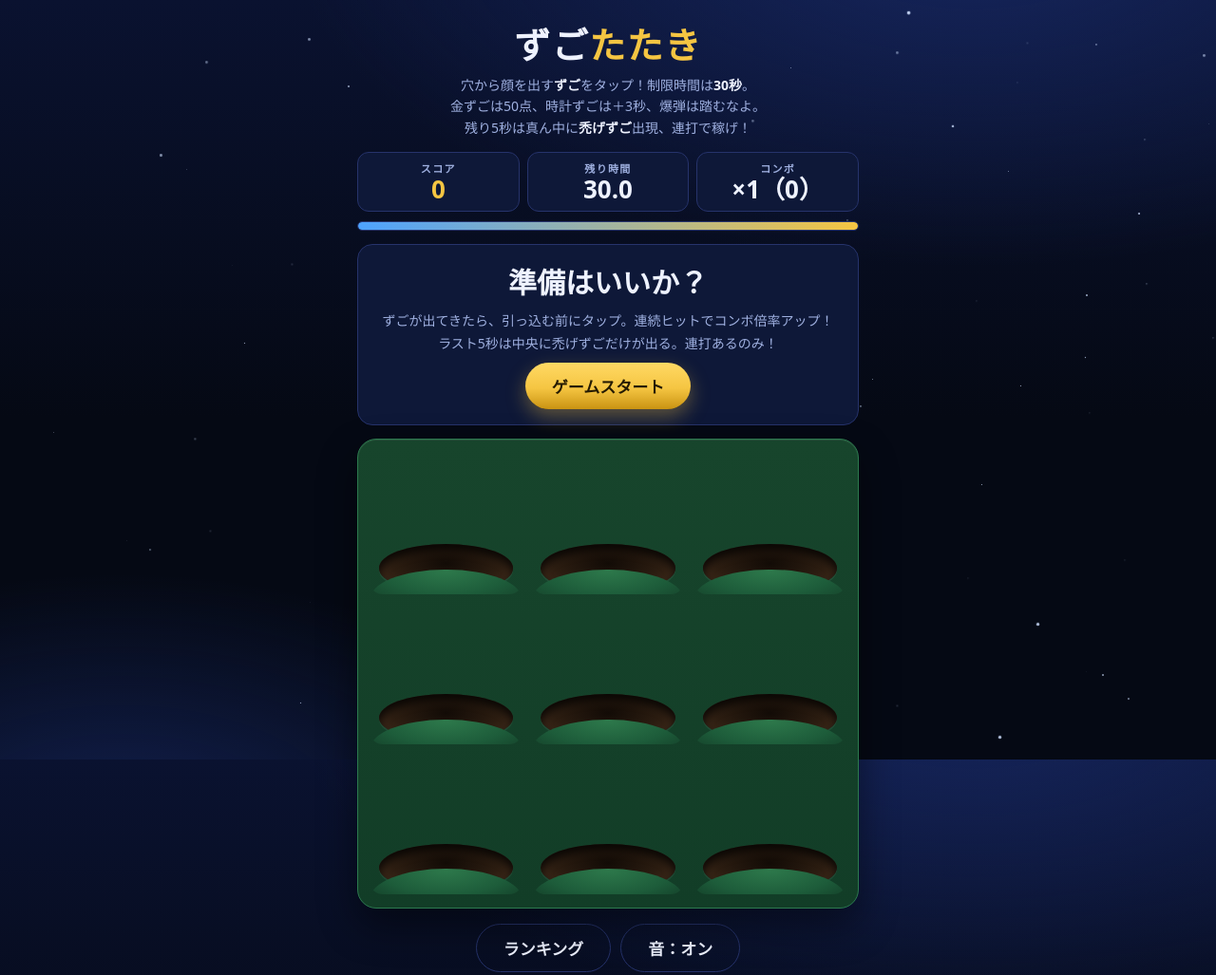
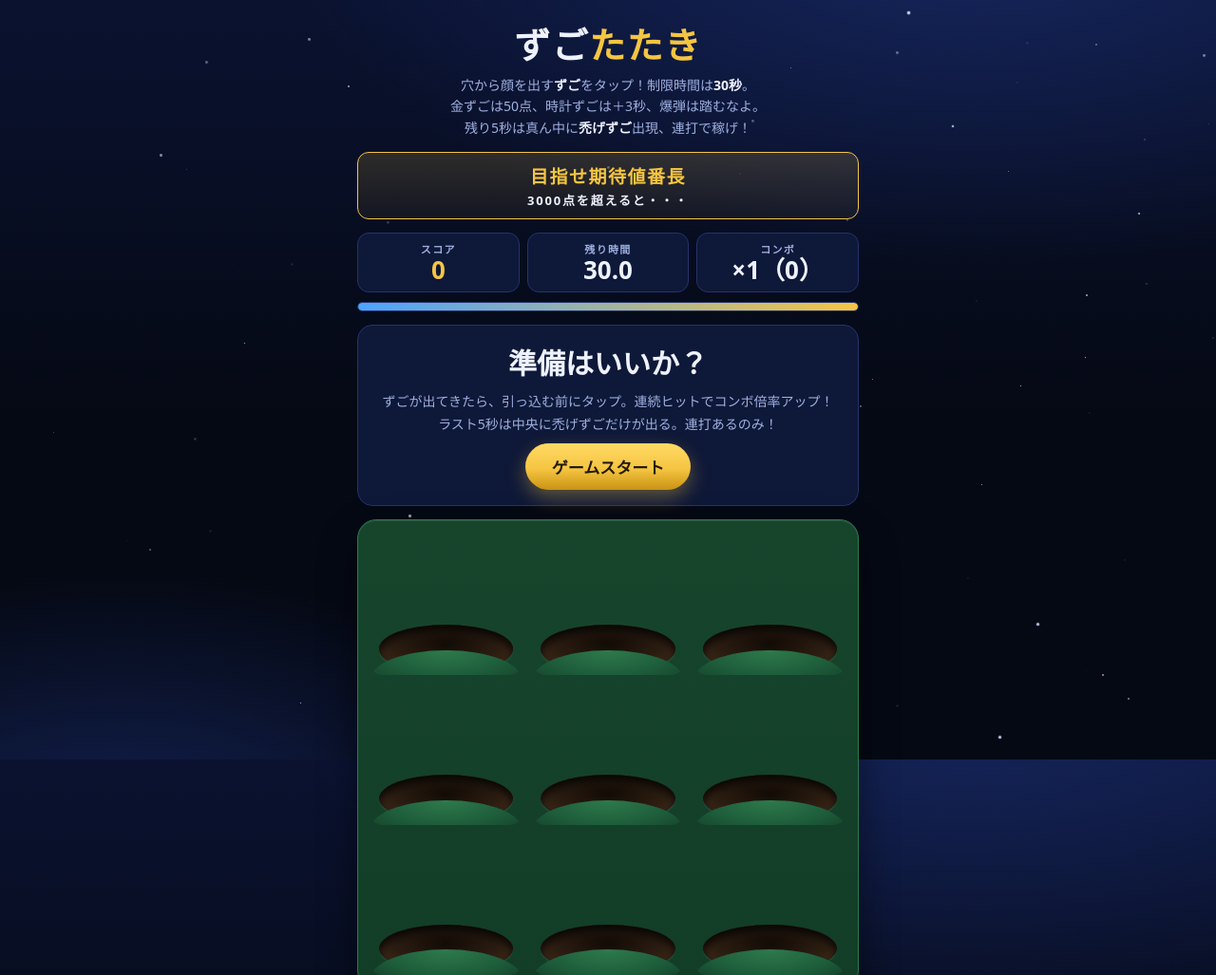
Before and after one commit to kazuya69390756-droid/zugomoguratataki, a plain HTML site: page index.html in a window 1280 px wide. Shown: the top 1027 px of the page at 95% size. Drawn offline with Linux system fonts and the light colour scheme.

Commit message:
スタート画面に煽り文句「目指せ期待値番長／3000点を超えると・・・」を追加

```diff
--- a/index.html
+++ b/index.html
@@ -55,6 +55,13 @@
       }
       h1 .gold{ color:var(--gold); }
       .sub{ margin:6px 0 0; color:var(--ink-dim); font-size:14px; line-height:1.6; }
+      .hype{
+        margin:14px 0 0; padding:10px 12px; text-align:center;
+        background:linear-gradient(180deg, rgba(245,197,66,.16), rgba(245,197,66,.05));
+        border:1px solid var(--gold); border-radius:12px;
+      }
+      .hype-main{ display:block; font-size:19px; font-weight:900; letter-spacing:.08em; color:var(--gold); }
+      .hype-sub{ display:block; margin-top:2px; font-size:13px; font-weight:700; letter-spacing:.14em; color:var(--ink); }
       .sub b{ color:var(--ink); }
 
       /* HUD */
@@ -388,6 +395,7 @@
       <header>
         <h1>ずご<span class="gold">たたき</span></h1>
         <p class="sub">穴から顔を出す<b>ずご</b>をタップ！制限時間は<b>30秒</b>。<br />金ずごは50点、時計ずごは＋3秒、爆弾は踏むなよ。<br />残り5秒は真ん中に<b>禿げずご</b>出現、連打で稼げ！</p>
+        <div class="hype"><span class="hype-main">目指せ期待値番長</span><span class="hype-sub">3000点を超えると・・・</span></div>
       </header>
 
       <div class="hud" aria-live="off">
```
